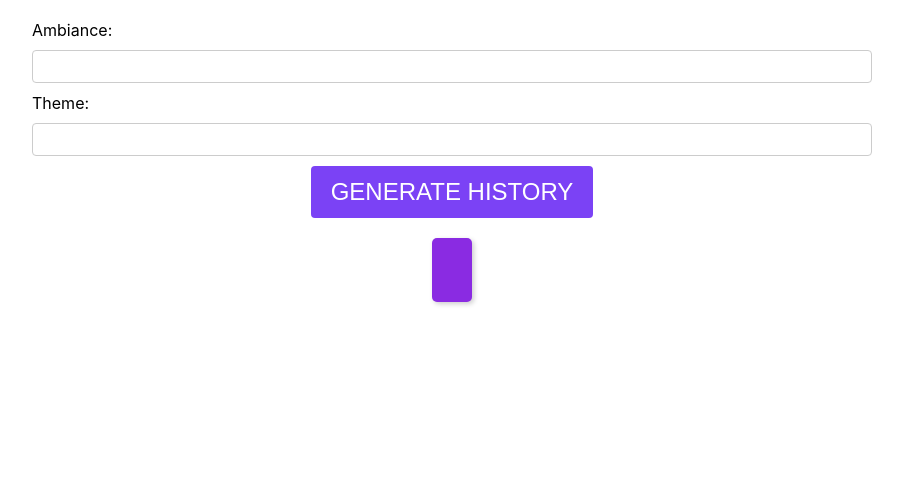
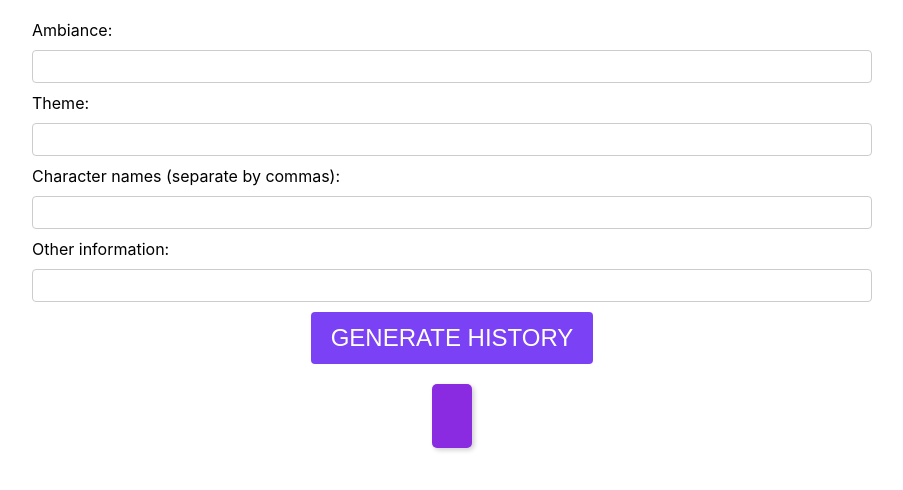
Before and after one commit to nathaliafab/FantasyLab, a React (Create React App) app in the folder my-app/: page /history in a window 1280 px wide. Shown: the top 490 px of the page, without its empty margins (188-1091 px from the left). Built offline with nearby package versions, Linux system fonts and the light colour scheme.

Commit message:
update generate history

```diff
--- a/my-app/src/pages/GenerateHistory/index.jsx
+++ b/my-app/src/pages/GenerateHistory/index.jsx
@@ -7,9 +7,19 @@ function GenerateHistory() {
     const [isLoading, setIsLoading] = useState(false);
     const [ambiance, setAmbiance] = useState('');
     const [theme, setTheme] = useState('');
+    const [otherInfo, setOtherInfo] = useState('');
+    const [charNames, setCharNames] = useState('');
 
     const generatePrompt = () => {
-        return `Write a RPG history with the following ambiance: ${ambiance}, theme: ${theme}.`;
+        let prompt = `Write a RPG history with the following ambiance: ${ambiance}, theme: ${theme}.`;
+
+        if (charNames !== '')
+            prompt += ` The history may have the following characters: ${charNames}.`;
+
+        if (otherInfo !== '')
+            prompt += ` ${otherInfo}`;
+
+        return prompt;
     }
 
     const generateText = async () => {
@@ -17,7 +27,7 @@ function GenerateHistory() {
         const { Configuration, OpenAIApi } = require("openai");
 
         const configuration = new Configuration({
-            apiKey: process.env.OPENAI_API_KEY,
+            apiKey: "",
         });
         const openai = new OpenAIApi(configuration);
 
@@ -46,6 +56,16 @@ function GenerateHistory() {
                 <input type="text" value={theme} onChange={e => setTheme(e.target.value)} required />
             </div>
 
+            <div>
+                <label>Character names (separate by commas):</label>
+                <input type="text" value={charNames} onChange={e => setCharNames(e.target.value)} />
+            </div>
+
+            <div>
+                <label>Other information:</label>
+                <input type="text" value={otherInfo} onChange={e => setOtherInfo(e.target.value)} />
+            </div>
+
             <button onClick={generateText}>Generate history</button>
 
             <div className="text-container">
```
